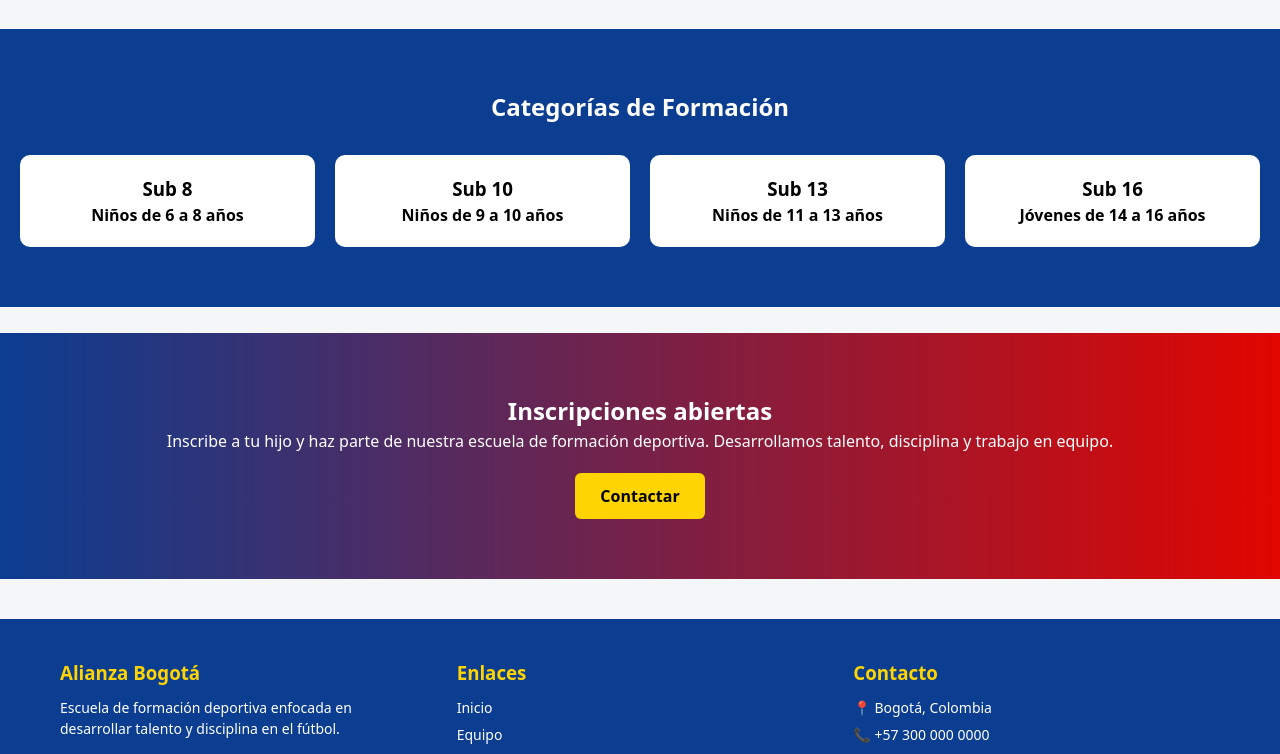
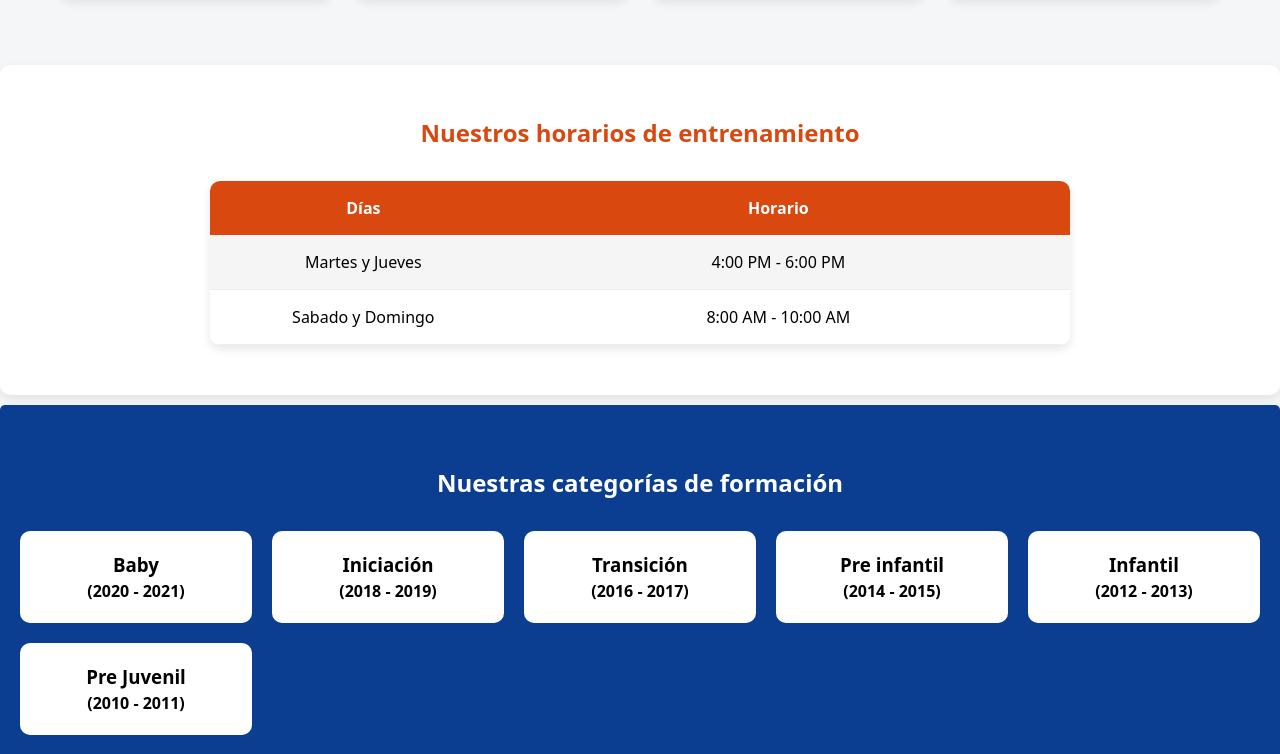
Before and after one commit to John-99F/PaginaWebClubDeportivoAlianzaBogota, a React (Vite) app: page / in a window 1280 px wide. Shown: the part 1277-2031 px from the top of the page. Built offline with nearby package versions, Linux system fonts and the light colour scheme.

Commit message:
feature/jm/shedule: Se implementa el horario de entrenamiento y se ajusta el icono de la pestaña

```diff
--- a/index.html
+++ b/index.html
@@ -2,9 +2,9 @@
 <html lang="en">
   <head>
     <meta charset="UTF-8" />
-    <link rel="icon" type="image/svg+xml" href="/vite.svg" />
+    <link rel="icon" href="/logo.png" />
     <meta name="viewport" content="width=device-width, initial-scale=1.0" />
-    <title>escuelaalianzabogotatest</title>
+    <title>Club deportivo Alianza Bogotá</title>
   </head>
   <body>
     <div id="root"></div>
--- a/src/components/Footer/Footer.jsx
+++ b/src/components/Footer/Footer.jsx
@@ -21,8 +21,8 @@ export default function Footer() {
 
         <div className="footer-section">
           <h3>Contacto</h3>
-          <p>📍 Bogotá, Colombia</p>
-          <p>📞 +57 300 000 0000</p>
+          <p>📍 Bogotá, Colombia - Cll 82 100a -91</p>
+          <p>📞 +57 310 512 7034</p>
           <p>✉ info@alianzabogota.com</p>
         </div>
 
--- a/src/components/Header/Header.css
+++ b/src/components/Header/Header.css
@@ -3,6 +3,7 @@
   background: var(--color-primary);
   color: var(--color-light);
   padding: 15px 20px;
+  border-radius:  0% 0% 25px 25px;
   box-shadow: 0 3px 8px rgba(0, 0, 0, 0.15);
   position: sticky;
   top: 0;
--- /dev/null
+++ b/src/components/Shedule/Schedule.css
@@ -0,0 +1,46 @@
+.schedule{
+  max-width:900px;
+  margin:auto;
+  padding:40px 20px;
+  text-align:center;
+  color: black;
+}
+
+.schedule-title{
+  color:var(--color-secondary);
+  margin-bottom:30px;
+}
+
+/* tabla */
+
+.schedule-table{
+  width:100%;
+  border-radius:10px;
+  overflow:hidden;
+  box-shadow:0 4px 10px rgba(0,0,0,0.1);
+}
+
+/* header */
+
+.schedule-header{
+  display:grid;
+  grid-template-columns:1fr 2fr;
+  background:var(--color-secondary);
+  color:white;
+  font-weight:bold;
+  padding:15px;
+}
+
+/* filas */
+
+.schedule-row{
+  display:grid;
+  grid-template-columns:1fr 2fr;
+  padding:15px;
+  background:white;
+  border-bottom:1px solid #eee;
+}
+
+.schedule-row:nth-child(even){
+  background:#f5f5f5;
+}
--- /dev/null
+++ b/src/components/Shedule/Shedule.jsx
@@ -0,0 +1,39 @@
+import "./Schedule.css";
+
+export default function Schedule() {
+
+  const horarios = [
+    {
+      dias: "Martes y Jueves",
+      hora: "4:00 PM - 6:00 PM"
+    },
+    {
+      dias: "Sabado y Domingo",
+      hora: "8:00 AM - 10:00 AM"
+    },
+  ];
+
+  return (
+    <section className="schedule">
+
+      <h2 className="schedule-title">Nuestros horarios de entrenamiento</h2>
+
+      <div className="schedule-table">
+
+        <div className="schedule-header">
+          <span>Días</span>
+          <span>Horario</span>
+        </div>
+
+        {horarios.map((h, index) => (
+          <div key={index} className="schedule-row">
+            <span>{h.dias}</span>
+            <span>{h.hora}</span>
+          </div>
+        ))}
+
+      </div>
+
+    </section>
+  );
+}
--- a/src/pages/Home/Home.css
+++ b/src/pages/Home/Home.css
@@ -13,7 +13,7 @@
   background-size:cover;
   background-position:center;
   height:420px;
-
+margin-top: 10px;
   display:flex;
   align-items:center;
   justify-content:center;
@@ -68,7 +68,7 @@
 }
 
 .home-card h2{
-  color:#0B3D91;
+  color:var(--color-secondary);
 }
 
 /* CATEGORIAS */
@@ -78,11 +78,12 @@
   color:white;
   padding:60px 20px;
   text-align:center;
+  border-radius: 5px;
+  box-shadow:0 4px 10px rgba(0,0,0,0.08);
 }
 
 .categorias-grid{
   margin-top:30px;
-
   display:grid;
   grid-template-columns:repeat(auto-fit,minmax(200px,1fr));
   gap:20px;
@@ -115,3 +116,14 @@
   border-radius:6px;
   cursor:pointer;
 }
+
+.horarios {
+  padding:10px 20px;
+  margin-top: 2%;
+  text-align:center;
+  color:white;
+  margin-bottom: 10px;
+  border-radius: 10px;
+  background:white;
+  box-shadow:0 4px 10px rgba(0,0,0,0.08);
+}
--- a/src/pages/Home/Home.jsx
+++ b/src/pages/Home/Home.jsx
@@ -3,6 +3,7 @@ import Header from "../../components/Header/Header";
 import Footer from "../../components/Footer/Footer";
 import { getContenido } from "../../services/api";
 import GalleryPhoto from "../../components/GalleryPhoto/GalleryPhoto";
+import Shedule from "../../components/Shedule/Shedule";
 import "./Home.css";
 
 export default function Home() {
@@ -12,9 +13,43 @@ export default function Home() {
     getContenido().then((res) => setContenido(res));
   }, []);
 
+  const categorias = [
+    {
+      nombre: "Baby",
+      edad: "(2020 - 2021)",
+      descripcion:
+        "Introducción al fútbol, coordinación motriz y trabajo en equipo.",
+    },
+    {
+      nombre: "Iniciación",
+      edad: "(2018 - 2019)",
+      descripcion:
+        "Desarrollo de fundamentos técnicos y comprensión del juego.",
+    },
+    {
+      nombre: "Transición",
+      edad: "(2016 - 2017)",
+      descripcion: "Entrenamiento táctico, físico y participación en torneos.",
+    },
+    {
+      nombre: "Pre infantil",
+      edad: "(2014 - 2015)",
+      descripcion: "Entrenamiento táctico, físico y participación en torneos.",
+    },
+    {
+      nombre: "Infantil",
+      edad: "(2012 - 2013)",
+      descripcion: "Entrenamiento táctico, físico y participación en torneos.",
+    },
+    {
+      nombre: "Pre Juvenil",
+      edad: "(2010 - 2011)",
+      descripcion: "Entrenamiento táctico, físico y participación en torneos.",
+    },
+  ];
+
   return (
     <div className="home-page">
-
       <Header />
 
       <section className="hero">
@@ -40,32 +75,21 @@ export default function Home() {
           </section>
         ))}
       </main>
+      <section className="horarios">
+        <Shedule />
+      </section>
 
       <section className="categorias">
-        <h2>Categorías de Formación</h2>
-
+        <h2> Nuestras categorías de formación</h2>
         <div className="categorias-grid">
-
-          <div className="categoria-card">
-            <h3>Sub 8</h3>
-            <p>Niños de 6 a 8 años</p>
-          </div>
-
-          <div className="categoria-card">
-            <h3>Sub 10</h3>
-            <p>Niños de 9 a 10 años</p>
-          </div>
-
-          <div className="categoria-card">
-            <h3>Sub 13</h3>
-            <p>Niños de 11 a 13 años</p>
-          </div>
-
-          <div className="categoria-card">
-            <h3>Sub 16</h3>
-            <p>Jóvenes de 14 a 16 años</p>
-          </div>
-
+          {categorias.map((element, index) => {
+            return (
+              <div key={index} className="categoria-card">
+                <h3>{element.nombre}</h3>
+                <p>{element.edad}</p>
+              </div>
+            );
+          })}
         </div>
       </section>
 
@@ -77,13 +101,10 @@ export default function Home() {
           deportiva. Desarrollamos talento, disciplina y trabajo en equipo.
         </p>
 
-        <button className="btn-inscripcion">
-          Contactar
-        </button>
+        <button className="btn-inscripcion">Contactar</button>
       </section>
 
       <Footer />
-
     </div>
   );
 }
```
Also changed, not shown: public/logo.png (added).
